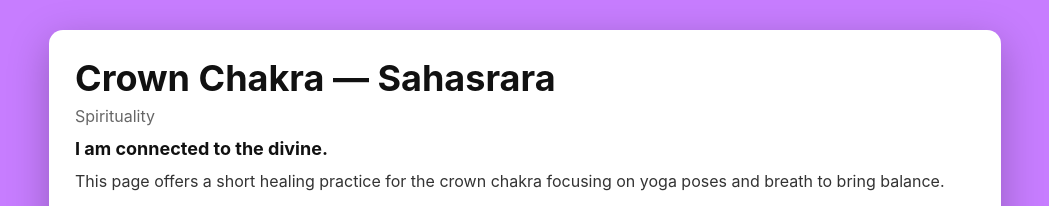
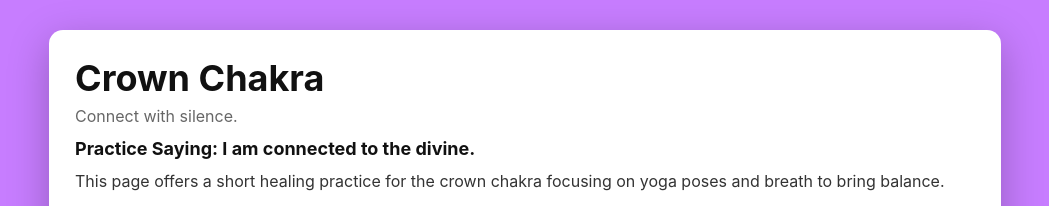
Before and after one commit to helloduckie631/amen, a plain HTML site: page crown.html in a window 1280 px wide. Shown: the top 206 px of the page, without its empty margins (115-1164 px from the left). Drawn offline with Linux system fonts and the light colour scheme.

Commit message:
Update Crown Chakra section in crown

```diff
--- a/crown.html
+++ b/crown.html
@@ -23,9 +23,9 @@ h1{margin:0;font-size:36px;}
 </head>
 <body>
 <div class="card" role="main">
-<h1>Crown Chakra — Sahasrara</h1>
-<div class="sanskrit">Spirituality</div>
-<div class="affirm">I am connected to the divine.</div>
+<h1>Crown Chakra</h1>
+<div class="sanskrit">Connect with silence.</div>
+<div class="affirm">Practice Saying: I am connected to the divine.</div>
 <p style="margin-top:12px;color:#333;">This page offers a short healing practice for the crown chakra focusing on yoga poses and breath to bring balance.</p>
 <div class="pose">
   <div class="img"><img src="https://images.unsplash.com/photo-1506126613408-eca07ce68773" alt="Lotus Pose (Padmasana)"></div>
@@ -34,7 +34,7 @@ h1{margin:0;font-size:36px;}
     <ol>
       <li>Begin in a comfortable standing or seated position.</li>
       <li>Move mindfully into lotus pose, following your breath.</li>
-      <li>Hold for three to seven breaths, focusing on the area of the crown chakra.Follow your breathe in a motion - inhaling, and exhaling. </li>
+      <li>Hold for three to seven breaths, focusing on the area of the crown chakra. Follow your breathe in a motion - inhaling, and exhaling. </li>
       <li>Release slowly and rest with attentive breath.</li>
     </ol>
     <p><strong>Tip:</strong> Combine with the affirmation above. Repeat it silently with each inhale.</p>
```
